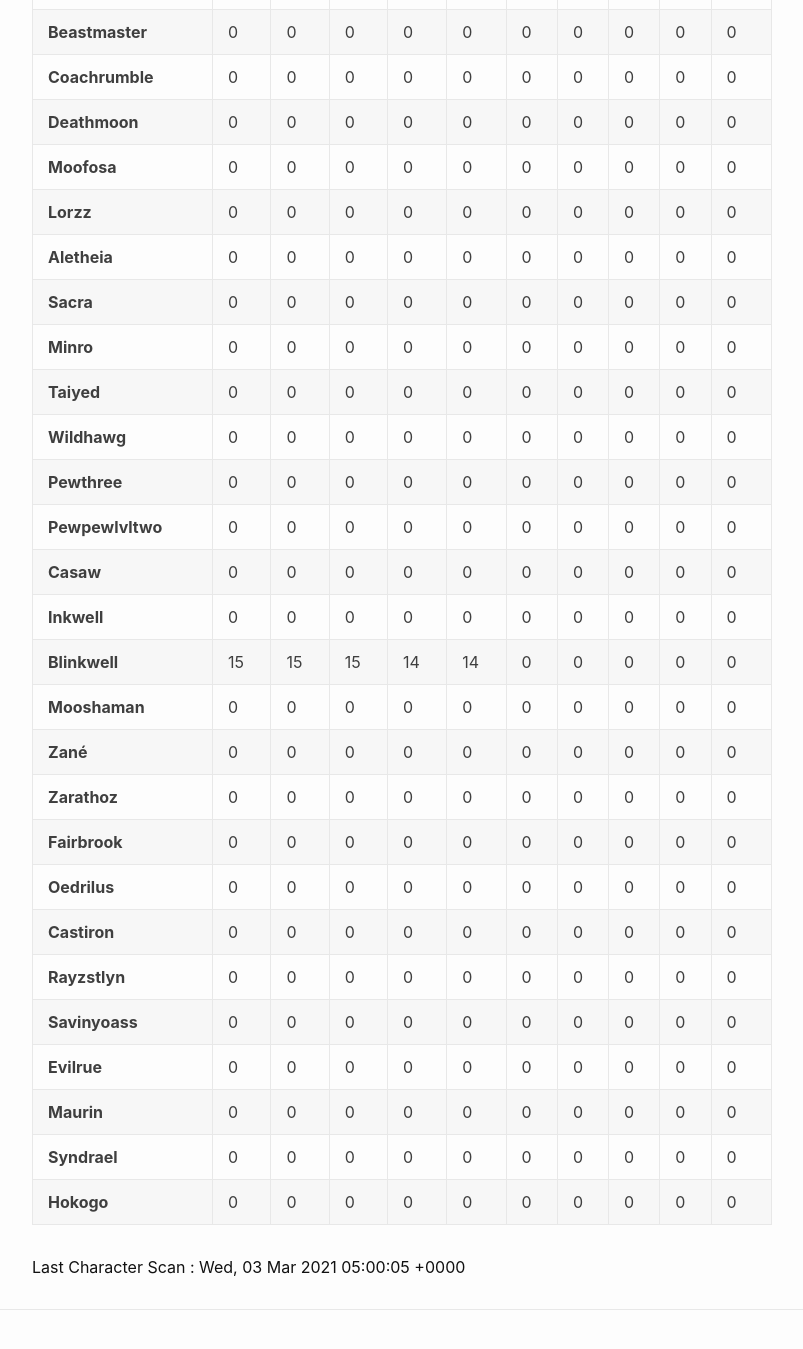
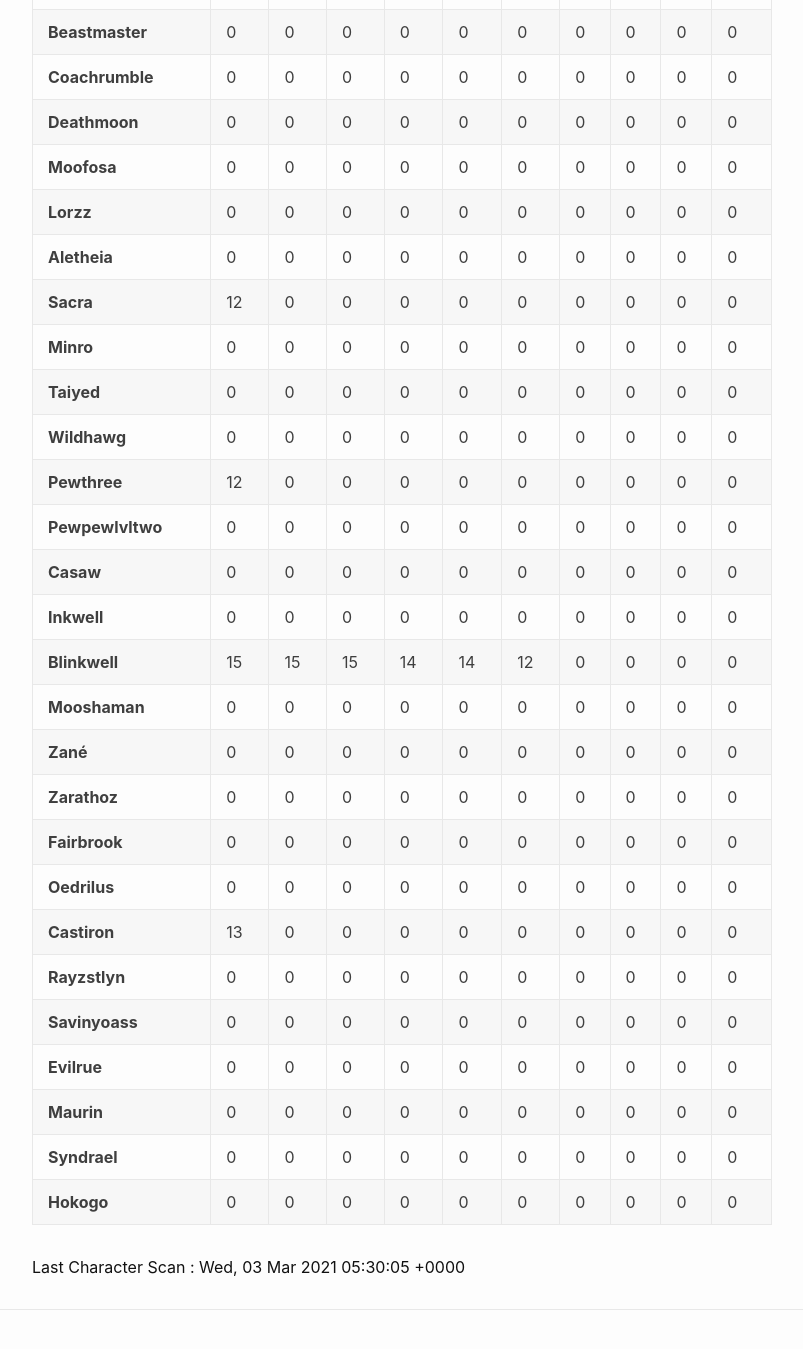
Before and after one commit to eldertribunal/keystonetracker, a Jekyll site: the page built from weekly.md, in a window 1280 px wide and 1400 px high, scrolled down 314 px. Shown: the top 1349 px of the window, without its empty margins (126-929 px from the left). Built offline with Jekyll 4.4.1, drawn with Linux system fonts in a browser that asks for light colours.

Commit message:
auto scan Wed Mar  3 05:30:39 UTC 2021

```diff
--- a/_data/scanned.json
+++ b/_data/scanned.json
@@ -1,3 +1,3 @@
 {
-  "timestamp": 1614747605
+  "timestamp": 1614749405
 }
--- a/_data/weekly.json
+++ b/_data/weekly.json
@@ -32,7 +32,7 @@
   {
     "name": "Gochujang",
     "dungeons": [
-      0,
+      12,
       0,
       0,
       0,
@@ -137,7 +137,7 @@
   {
     "name": "Sacra",
     "dungeons": [
-      0,
+      12,
       0,
       0,
       0,
@@ -197,7 +197,7 @@
   {
     "name": "Pewthree",
     "dungeons": [
-      0,
+      12,
       0,
       0,
       0,
@@ -262,7 +262,7 @@
       15,
       14,
       14,
-      0,
+      12,
       0,
       0,
       0,
@@ -347,7 +347,7 @@
   {
     "name": "Castiron",
     "dungeons": [
-      0,
+      13,
       0,
       0,
       0,
```
